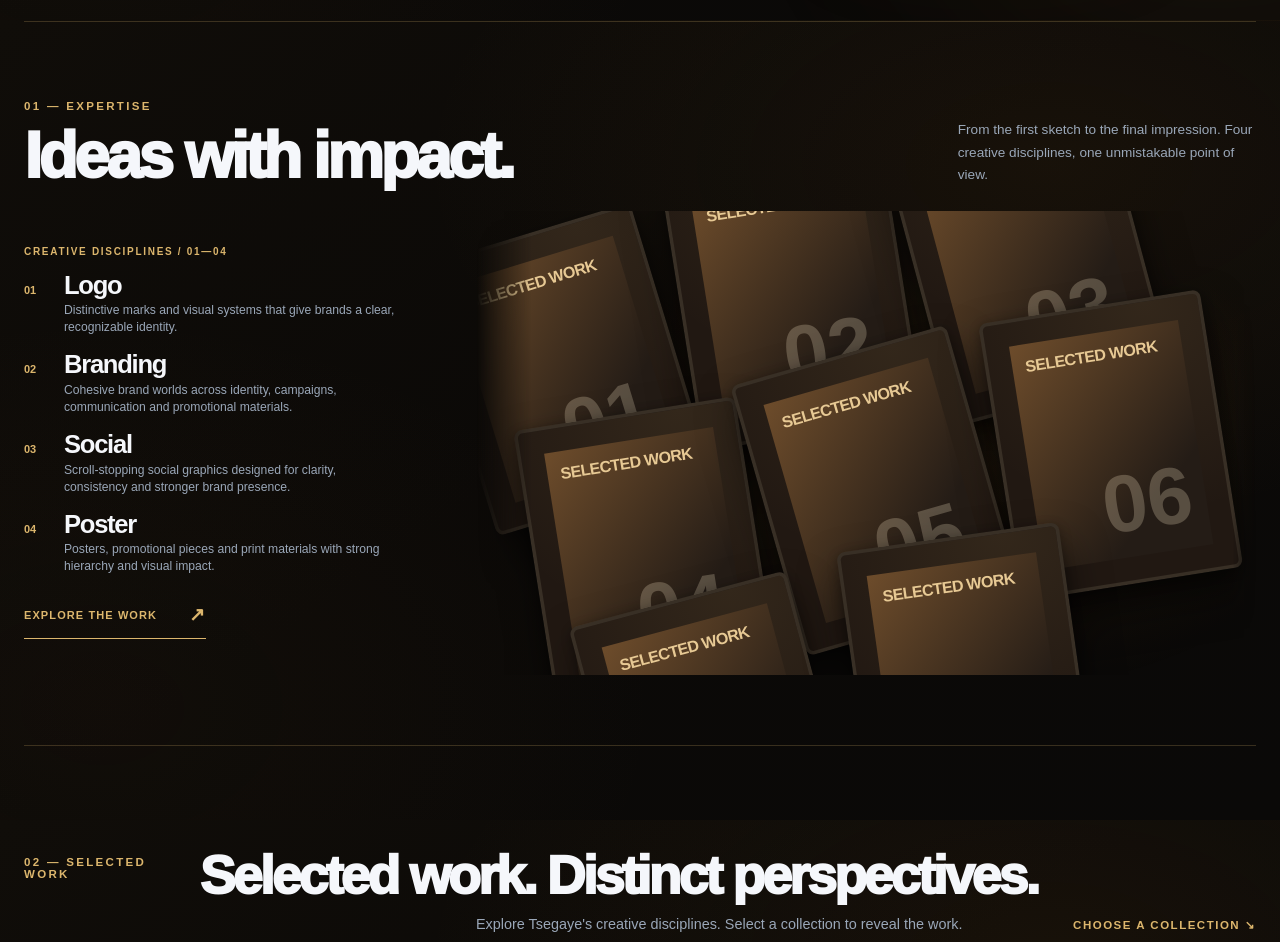
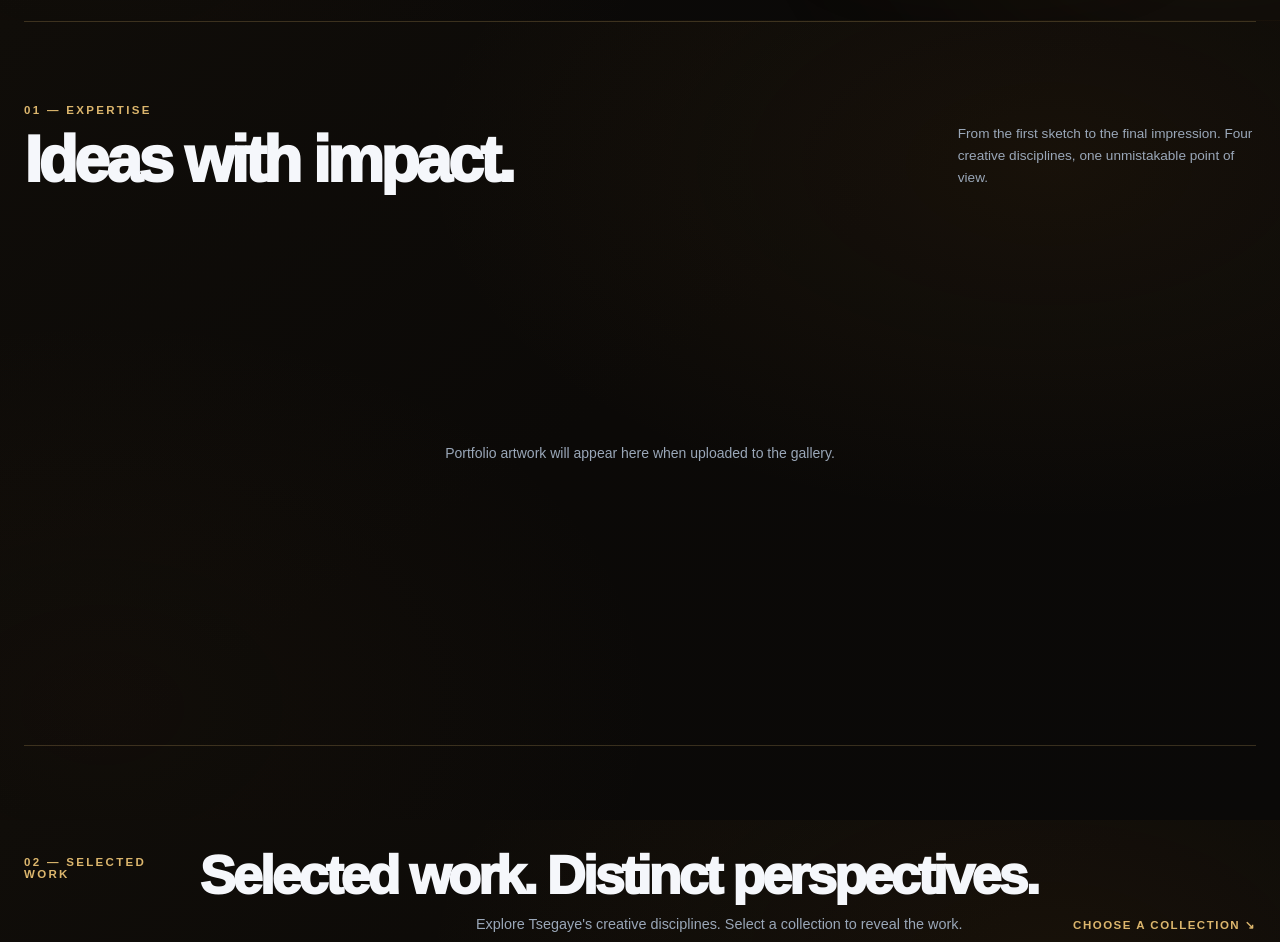
Before and after one commit to mkcoder1218/Tsgaye, a Next.js app: page / in a window 1280 px wide. Shown: the part 780-1722 px from the top of the page. Built offline with nearby package versions, Linux system fonts and the light colour scheme.

Commit message:
Simplify expertise to reference-style tilted image mosaic

```diff
--- a/app/globals.css
+++ b/app/globals.css
@@ -2910,162 +2910,54 @@ body {
 
 
 
-/* Expertise keeps the site's original frame; only artwork becomes a layered print stack. */
-.expertise-showcase{
+
+/* Reference-inspired tiled artwork mosaic; the rest of the expertise section stays dark. */
+.expertise-mosaic{overflow:hidden}
+.expertise-mosaic .expertise-heading{margin-bottom:clamp(12px,2.2vh,25px);position:relative;z-index:1}
+.expertise-mosaic-viewport{
   position:relative;
+  width:100%;
+  height:clamp(360px,58vh,650px);
   overflow:hidden;
-}
-.expertise-showcase .expertise-heading{
+  -webkit-mask-image:linear-gradient(180deg,transparent,#000 9%,#000 91%,transparent);
+  mask-image:linear-gradient(180deg,transparent,#000 9%,#000 91%,transparent);
+}
+.expertise-mosaic-grid{
+  position:absolute;
+  left:50%;top:50%;
+  display:grid;
+  grid-template-columns:repeat(3,minmax(0,1fr));
+  gap:clamp(8px,1.1vw,16px);
+  width:min(105%,1170px);
+  transform:translate(-50%,-50%) rotate(-15deg) scale(1.17);
+}
+.expertise-mosaic-tile{
   position:relative;
-  z-index:2;
-  margin-bottom:clamp(18px,3vh,30px);
-}
-.expertise-showcase-layout{
-  display:grid;
-  grid-template-columns:minmax(230px,.34fr) minmax(0,.66fr);
-  gap:clamp(20px,4vw,66px);
-  min-height:clamp(380px,58vh,625px);
-  align-items:stretch;
-}
-.expertise-showcase-copy{
-  position:relative;
-  z-index:3;
-  display:flex;
-  flex-direction:column;
-  justify-content:center;
-  gap:clamp(16px,2vh,24px);
-}
-.expertise-showcase-index{
-  color:var(--accent);
-  font-size:10px;
-  font-weight:900;
-  letter-spacing:.17em;
-  text-transform:uppercase;
-}
-.expertise-showcase-services{display:grid;gap:clamp(12px,2vh,22px)}
-.expertise-showcase-service{
-  display:grid;
-  grid-template-columns:28px 1fr;
-  gap:12px;
-  align-items:baseline;
-}
-.expertise-showcase-service>span{
-  color:var(--accent);
-  font-size:11px;
-  font-weight:900;
-}
-.expertise-showcase-service h3{
-  margin:0 0 4px;
-  font-size:clamp(19px,2vw,30px);
-  line-height:1;
-  letter-spacing:-.05em;
-}
-.expertise-showcase-service p{
-  max-width:335px;
   margin:0;
-  color:var(--muted);
-  font-size:clamp(11px,.95vw,14px);
-  line-height:1.4;
-}
-.expertise-showcase-link{
-  display:inline-flex;
-  align-items:center;
-  justify-content:space-between;
-  width:max-content;
-  min-width:182px;
-  gap:24px;
-  padding:12px 0;
-  border-bottom:1px solid var(--accent);
-  color:var(--accent);
-  font-size:11px;
-  font-weight:900;
-  letter-spacing:.1em;
-  text-transform:uppercase;
-}
-.expertise-showcase-link span{font-size:19px}
-.expertise-showcase-art{
-  position:relative;
-  min-width:0;
+  width:100%;
+  aspect-ratio: 1.07;
   overflow:hidden;
-  isolation:isolate;
-  background:radial-gradient(ellipse at 57% 53%,rgba(191,132,61,.13),transparent 71%);
-  -webkit-mask-image:linear-gradient(90deg,transparent,#000 7%,#000 97%,transparent);
-  mask-image:linear-gradient(90deg,transparent,#000 7%,#000 97%,transparent);
-}
-.expertise-showcase-stack{
-  position:absolute;
-  inset:0;
-  transform:translate(1%,3%) rotate(-12deg) scale(.9);
-  transform-origin:50% 55%;
-}
-.expertise-showcase-print{
-  position:absolute;
-  overflow:hidden;
-  margin:0;
-  width:32%;
-  aspect-ratio:4/5;
-  border:4px solid rgba(255,238,207,.10);
-  border-radius:9px;
-  background:#211812;
-  box-shadow:0 24px 45px rgba(0,0,0,.52),0 3px 12px rgba(0,0,0,.33);
-}
-.expertise-showcase-print img{
-  display:block;
-  width:100%;
-  height:100%;
-  object-fit:cover;
-}
-.expertise-showcase-print-1{left:-6%;top:-20%;transform:rotate(-5deg)}
-.expertise-showcase-print-2{left:28%;top:-26%;transform:rotate(3deg)}
-.expertise-showcase-print-3{left:62%;top:-22%;transform:rotate(-3deg)}
-.expertise-showcase-print-4{left:0;top:27%;transform:rotate(3deg)}
-.expertise-showcase-print-5{left:34%;top:24%;transform:rotate(-4deg)}
-.expertise-showcase-print-6{left:68%;top:25%;transform:rotate(3deg)}
-.expertise-showcase-print-7{left:4%;top:73%;transform:rotate(-3deg)}
-.expertise-showcase-print-8{left:41%;top:72%;transform:rotate(4deg)}
-.expertise-showcase-placeholder{
-  display:flex;
-  flex-direction:column;
-  justify-content:space-between;
-  width:100%;
-  height:100%;
-  padding:15px;
-  background:linear-gradient(135deg,#6d4c2b,#241c16 75%);
-  color:#e7c994;
-  text-transform:uppercase;
-}
-.expertise-showcase-placeholder span{
-  font-size:clamp(12px,1.4vw,20px);
-  font-weight:900;
-  letter-spacing:-.04em;
-}
-.expertise-showcase-placeholder strong{
-  align-self:end;
-  color:rgba(255,239,203,.24);
-  font-size:clamp(50px,7vw,100px);
-  line-height:1;
+  border-radius:clamp(6px,.85vw,12px);
+  background:#211710;
+  box-shadow:0 15px 35px rgba(0,0,0,.35);
+}
+.expertise-mosaic-tile img{display:block;width:100%;height:100%;object-fit:cover}
+.expertise-mosaic-empty{
+  position:absolute;left:50%;top:50%;transform:translate(-50%,-50%);
+  width:min(85%,400px);text-align:center;color:var(--muted);
+  font-size:14px;line-height:1.6
 }
 @media(min-width:821px) and (max-height:740px){
-  .expertise-showcase-layout{min-height:clamp(320px,49vh,470px)}
-  .expertise-showcase-copy{gap:12px}
-  .expertise-showcase-services{gap:9px}
-  .expertise-showcase-service h3{font-size:clamp(18px,1.65vw,25px)}
-  .expertise-showcase-service p{font-size:11px}
+  .expertise-mosaic-viewport{height:clamp(320px,52vh,470px)}
+  .expertise-mosaic-grid{width:min(90%,1020px)}
 }
 @media(max-width:820px){
-  .expertise-showcase-layout{grid-template-columns:1fr;gap:18px}
-  .expertise-showcase-copy{gap:14px}
-  .expertise-showcase-services{grid-template-columns:repeat(2,minmax(0,1fr));gap:16px}
-  .expertise-showcase-art{height:clamp(270px,47vh,420px)}
-  .expertise-showcase-stack{transform:translate(2%,1%) rotate(-12deg) scale(.9)}
+  .expertise-mosaic-viewport{height:clamp(320px,48vh,520px)}
+  .expertise-mosaic-grid{width:130%;gap:9px;transform:translate(-50%,-50%) rotate(-14deg) scale(1.08)}
 }
 @media(max-width:560px){
-  .expertise-showcase .expertise-heading{margin-bottom:14px}
-  .expertise-showcase-services{gap:12px}
-  .expertise-showcase-service{grid-template-columns:19px 1fr;gap:7px}
-  .expertise-showcase-service h3{font-size:17px}
-  .expertise-showcase-service p{font-size:10px}
-  .expertise-showcase-link{font-size:10px;min-width:145px;padding:7px 0}
-  .expertise-showcase-art{height:clamp(250px,37vh,360px)}
-  .expertise-showcase-print{border-width:2px;border-radius:5px}
-}
+  .expertise-mosaic .expertise-heading{margin-bottom:14px}
+  .expertise-mosaic-viewport{height:clamp(290px,43vh,420px)}
+  .expertise-mosaic-grid{width:175%;gap:7px;transform:translate(-50%,-50%) rotate(-14deg)}
+  .expertise-mosaic-tile{border-radius:6px}
+}
--- a/components/sections/Services.tsx
+++ b/components/sections/Services.tsx
@@ -1,24 +1,16 @@
-import { portfolio } from "@/content/portfolio";
 import { getPortfolioImages } from "@/lib/imagekit";
 import { SectionHeading } from "@/components/ui/SectionHeading";
 
-const categories = [
-  "brand-identity",
-  "marketing-design",
-  "print-editorial",
-  "digital-motion",
-] as const;
+const categories = ["marketing-design", "brand-identity", "print-editorial", "digital-motion"] as const;
 
 export async function Services() {
   const galleries = await Promise.all(
-    categories.map((category) =>
-      getPortfolioImages(category, { width: 900, quality: 82 }),
-    ),
+    categories.map((category) => getPortfolioImages(category, { width: 1100, quality: 84 })),
   );
-  const artwork = galleries.flatMap((images) => images.slice(0, 3)).slice(0, 8);
+  const artwork = galleries.flatMap((images) => images.slice(0, 4)).slice(0, 9);
 
   return (
-    <section className="section shell expertise-section expertise-showcase" id="expertise">
+    <section className="section shell expertise-section expertise-mosaic" id="expertise">
       <div className="expertise-heading">
         <SectionHeading eyebrow="01 — Expertise" title="Ideas with impact." />
         <p className="expertise-deck">
@@ -26,50 +18,24 @@ export async function Services() {
           one unmistakable point of view.
         </p>
       </div>
-
-      <div className="expertise-showcase-layout">
-        <div className="expertise-showcase-copy">
-          <span className="expertise-showcase-index">Creative disciplines / 01—04</span>
-          <div className="expertise-showcase-services">
-            {portfolio.services.map((service) => (
-              <div className="expertise-showcase-service" key={service.number}>
-                <span>{service.number}</span>
-                <div>
-                  <h3>{service.title}</h3>
-                  <p>{service.description}</p>
-                </div>
-              </div>
-            ))}
-          </div>
-          <a className="expertise-showcase-link" href="#work">
-            Explore the work <span aria-hidden="true">↗</span>
-          </a>
-        </div>
-
-        <div className="expertise-showcase-art" aria-label="Selected portfolio artworks">
-          <div className="expertise-showcase-stack">
-            {Array.from({ length: 8 }, (_, index) => (
-              <figure
-                className={`expertise-showcase-print expertise-card expertise-showcase-print-${index + 1}`}
-                key={index}
-              >
-                {artwork[index] ? (
+      <div className="expertise-mosaic-viewport" aria-label="Tsegaye Teshome selected creative artwork">
+        <div className="expertise-mosaic-grid">
+          {artwork.map((src, index) => (
+            <figure className="expertise-mosaic-tile" key={src + index}>
               <img
-                    src={artwork[index]}
-                    alt={`Tsegaye Teshome portfolio artwork ${index + 1}`}
+                src={src}
+                alt={`Selected creative portfolio design ${index + 1}`}
                 loading="lazy"
                 decoding="async"
               />
-                ) : (
-                  <div className="expertise-showcase-placeholder" aria-hidden="true">
-                    <span>Selected work</span>
-                    <strong>{String(index + 1).padStart(2, "0")}</strong>
-                  </div>
-                )}
             </figure>
           ))}
         </div>
-        </div>
+        {artwork.length === 0 && (
+          <p className="expertise-mosaic-empty">
+            Portfolio artwork will appear here when uploaded to the gallery.
+          </p>
+        )}
       </div>
     </section>
   );
```
Lines whose indentation alone changed are shown as unchanged.
